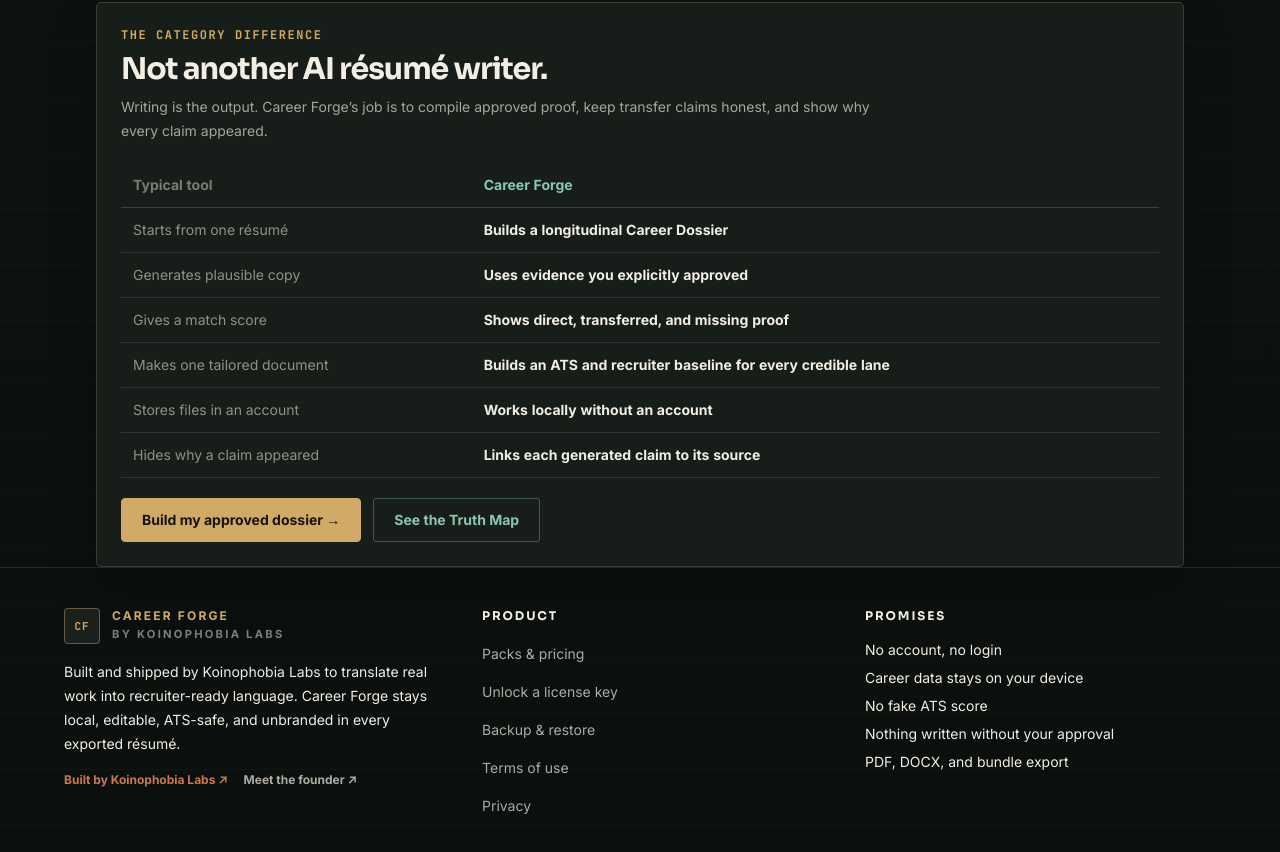
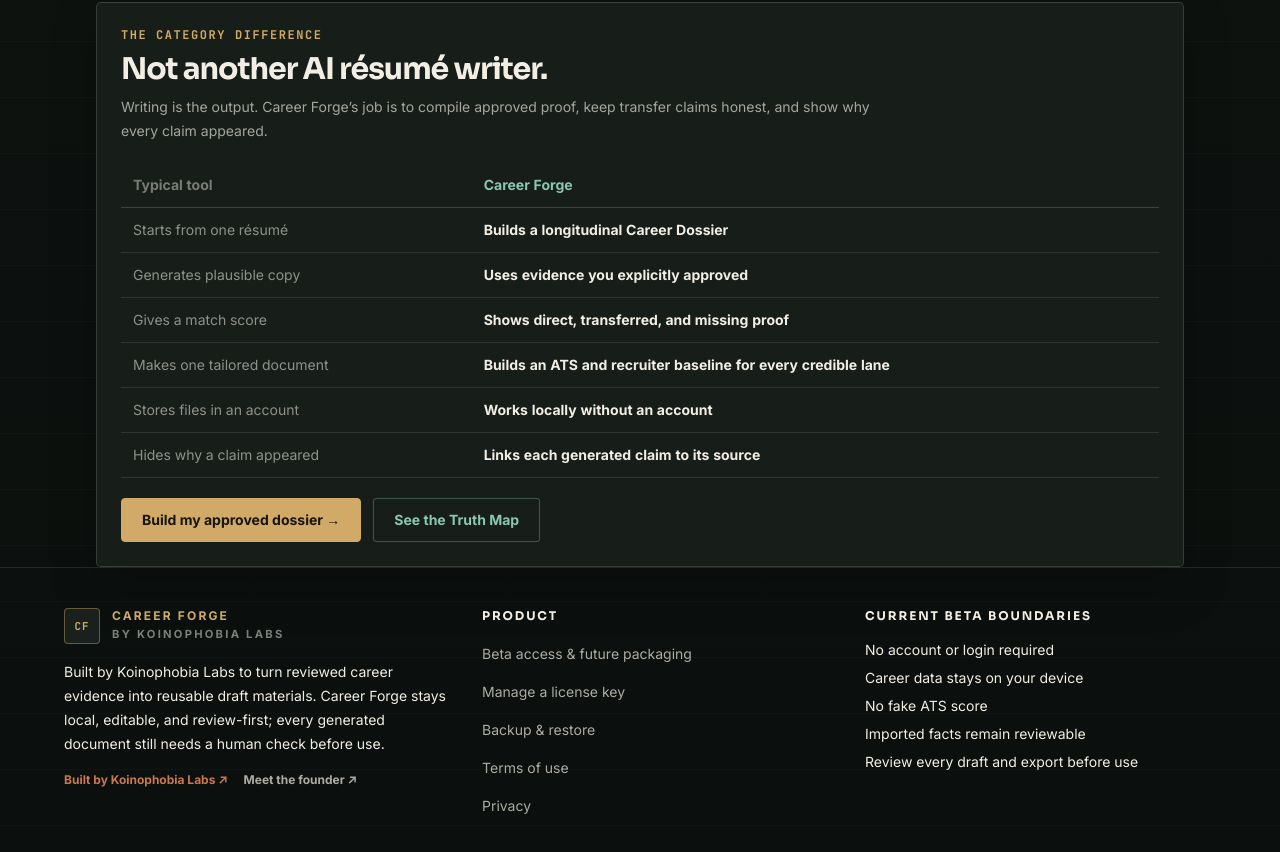
Before and after one commit to koinophobia-labs/career-forge-lite, a Next.js app: page / in a window 1280 px wide. Shown: the part 2142-2994 px from the top of the page. Built offline with nearby package versions, Linux system fonts and the light colour scheme.

Commit message:
Remove send-ready and categorical beta claims

```diff
--- a/src/components/SiteFooter.tsx
+++ b/src/components/SiteFooter.tsx
@@ -17,8 +17,8 @@
             </span>
           </div>
           <p className="mt-4 max-w-sm leading-6">
-            Built and shipped by Koinophobia Labs to translate real work into recruiter-ready language. Career Forge
-            stays local, editable, ATS-safe, and unbranded in every exported résumé.
+            Built by Koinophobia Labs to turn reviewed career evidence into reusable draft materials. Career Forge stays
+            local, editable, and review-first; every generated document still needs a human check before use.
           </p>
           <div className="mt-4 flex flex-wrap items-center gap-x-4 gap-y-2 text-xs font-bold">
             <a
@@ -44,10 +44,10 @@
           <h2 className="text-xs font-black uppercase tracking-[0.16em] text-paper">Product</h2>
           <div className="mt-4 grid gap-2.5">
             <Link href="/pricing" className="inline-flex min-h-6 items-center py-1 text-paper/70 transition hover:text-cyan">
-              Packs &amp; pricing
+              Beta access &amp; future packaging
             </Link>
             <Link href="/unlock" className="inline-flex min-h-6 items-center py-1 text-paper/70 transition hover:text-cyan">
-              Unlock a license key
+              Manage a license key
             </Link>
             <Link href="/settings" className="inline-flex min-h-6 items-center py-1 text-paper/70 transition hover:text-cyan">
               Backup &amp; restore
@@ -62,13 +62,13 @@
         </div>
 
         <div>
-          <h2 className="text-xs font-black uppercase tracking-[0.16em] text-paper">Promises</h2>
+          <h2 className="text-xs font-black uppercase tracking-[0.16em] text-paper">Current beta boundaries</h2>
           <div className="mt-4 grid gap-2 text-paper/66">
-            <span>No account, no login</span>
+            <span>No account or login required</span>
             <span>Career data stays on your device</span>
             <span>No fake ATS score</span>
-            <span>Nothing written without your approval</span>
-            <span>PDF, DOCX, and bundle export</span>
+            <span>Imported facts remain reviewable</span>
+            <span>Review every draft and export before use</span>
           </div>
         </div>
       </div>
```
